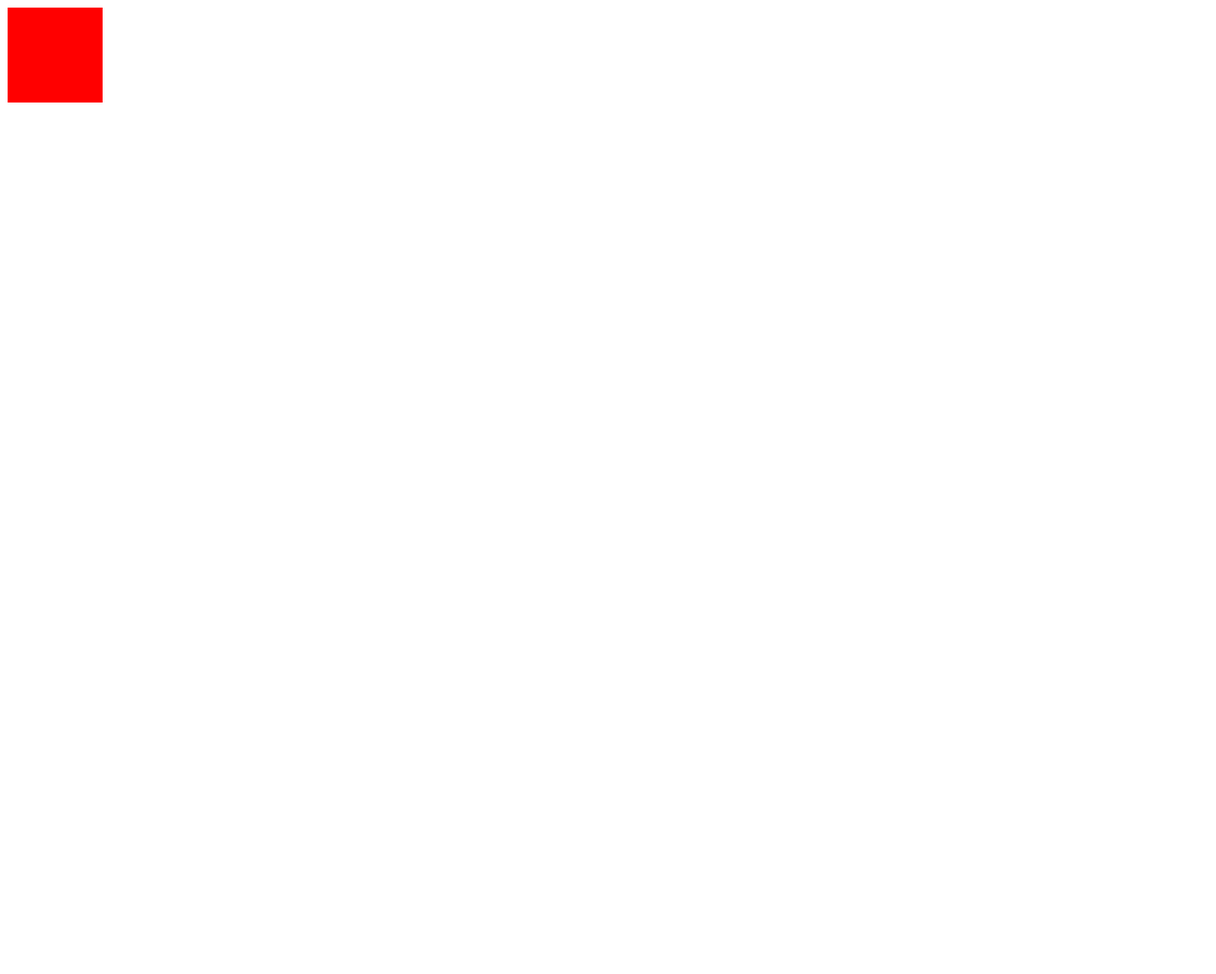
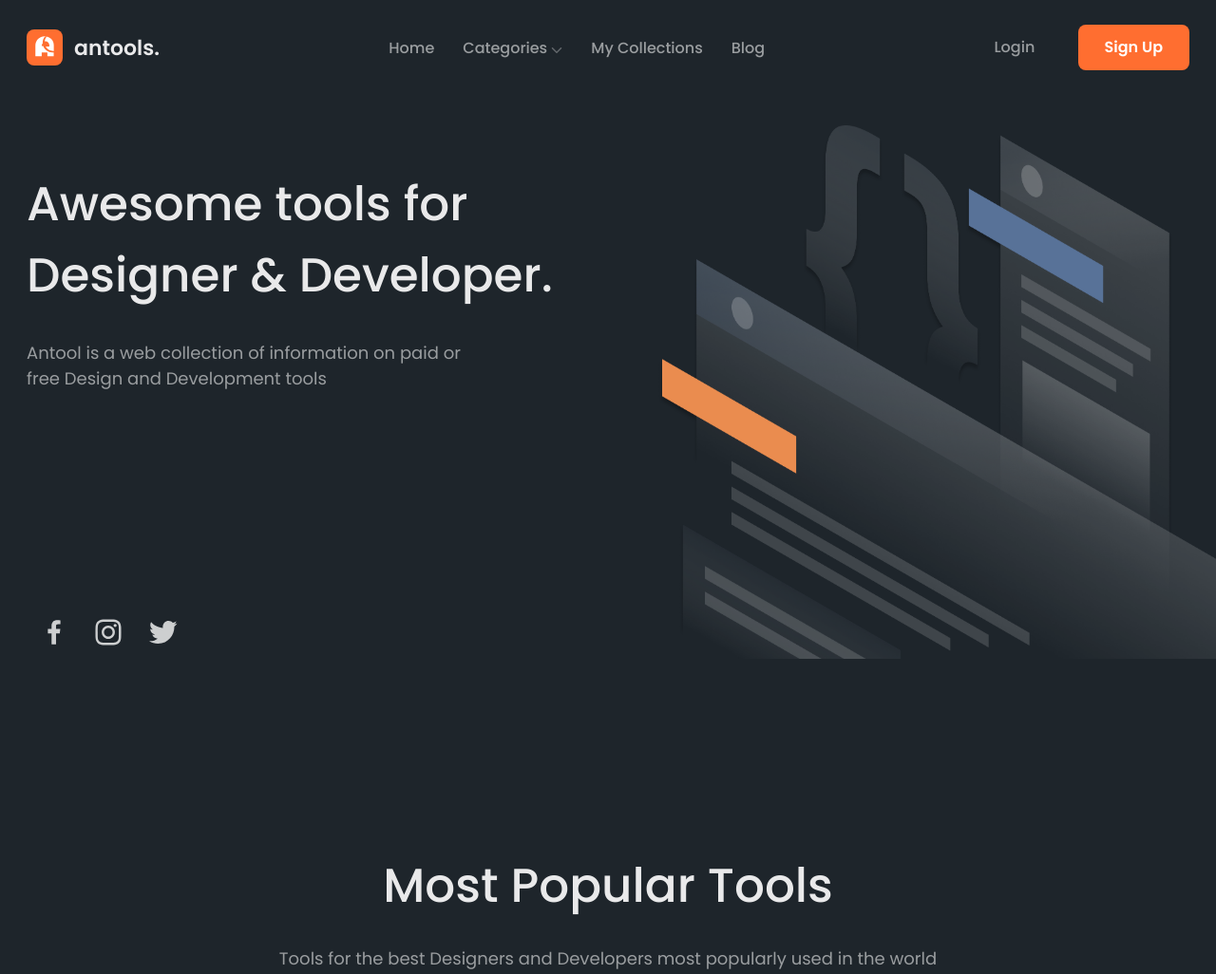
Before and after one commit to DzmitryRev/antools-html-template, a website built with Vite: page index.html in a window 1280 px wide. Shown: the top 1026 px of the page at 95% size. Before the commit the page ends 800 px from the top, so only its background shows below. Built offline with nearby package versions, Linux system fonts and the light colour scheme.

Commit message:
feat: implement hero section (without input)

```diff
--- a/index.html
+++ b/index.html
@@ -4,12 +4,53 @@
     <meta charset="UTF-8" />
     <link rel="icon" type="image/svg+xml" href="/logo.svg" />
     <meta name="viewport" content="width=device-width, initial-scale=1.0" />
-    <title>Vite App</title>
+    <title>antools.</title>
   </head>
   <body>
-    <div class="test">
+    <div class="container">
+      <div class="hero">
+        <header class="header">
+          <div class="header__logo-container">
+            <img class="header__logo-img" src="./assets/logo.svg" alt="logo" />
+            <h1 class="header__logo-title">antools.</h1>
+          </div>
+          <nav class="header__nav">
+            <a href="/#" class="header__nav-item">Home</a>
+            <a href="/#" class="header__nav-item"
+              >Categories
+              <img src="./assets/arrow-down.svg" alt="arrow down" />
+            </a>
+            <a href="/#" class="header__nav-item">My Collections</a>
+            <a href="/#" class="header__nav-item">Blog</a>
+          </nav>
+          <div>
+            <a href="/#" class="header__nav-item">Login</a>
+            <button class="header__sign-up-button button__orange">Sign Up</button>
+          </div>
+        </header>
+        <div class="hero__preview">
+          <h2 class="hero__preview-title title">Awesome tools for Designer & Developer.</h2>
+          <p class="hero__preview-description description">
+            Antool is a web collection of information on paid or free Design and Development tools
+          </p>
+        </div>
+        <div class="hero__social-container">
+          <img class="hero__social-item" src="./assets/sm-facebook.svg" alt="facebook" />
+          <img class="hero__social-item" src="./assets/sm-instagram.svg" alt="instagram" />
+          <img class="hero__social-item" src="./assets/sm-twitter.svg" alt="twitter" />
+        </div>
+        <img class="hero__bcg-img" src="./assets/hero-bcg-img.png" alt="" />
+      </div>
+      <div class="popular">
+        <h2 class="popular__title title">Most Popular Tools</h2>
+        <p class="popular__description description">
+          Tools for the best Designers and Developers most popularly used in the world
+        </p>
+        <div class="popular__grid"></div>
+        <button class="popular__load-more button__ghost">Load more</button>
+      </div>
+    </div>
 
-    </div>
     <script type="module" src="/main.js"></script>
   </body>
 </html>
--- a/main.js
+++ b/main.js
@@ -1 +1 @@
-import "./styles/style.css";
+import "./styles/style.scss";
--- a/package.json
+++ b/package.json
@@ -9,6 +9,7 @@
     "preview": "vite preview"
   },
   "devDependencies": {
+    "sass": "^1.57.1",
     "vite": "^4.0.0"
   }
 }
--- /dev/null
+++ b/styles/_mixins.scss
@@ -0,0 +1,14 @@
+@mixin text($fz, $fw, $col, $opa: 1) {
+    font: {
+        size: $fz;
+        weight: $fw;
+    }
+    color: $col;
+    opacity: $opa;
+}
+
+@mixin button($fz, $lh ,$pv, $ph) {
+    font-size: $fz;
+    line-height: $lh;
+    padding: $pv $ph;
+}
--- /dev/null
+++ b/styles/_vars.scss
@@ -0,0 +1,4 @@
+$orange: #FF6E30;
+$primary-grey: #1E252B;
+$light-grey: #283036;
+$caret-color: #837A93;
--- /dev/null
+++ b/styles/button.scss
@@ -0,0 +1,14 @@
+@import "./vars";
+
+%border {
+    border-radius: 8px;
+}
+
+.button {
+    &__orange {
+        @extend %border;
+        background: $orange;
+        color: #fff;
+        font-weight: 600;
+    }
+}
--- /dev/null
+++ b/styles/container.scss
@@ -0,0 +1,4 @@
+.container {
+    max-width: 1224px;
+    margin: 0 auto;
+}
--- /dev/null
+++ b/styles/header.scss
@@ -0,0 +1,37 @@
+@import "./vars";
+@import "./mixins";
+
+.header {
+    display: flex;
+    justify-content: space-between;
+    margin-bottom: 104px;
+    &__logo {
+        &-container {
+            display: flex;
+            align-items: center;
+        }
+        &-img {
+            margin-right: 12px;
+        }
+        &-title {
+            @include text(22px, 600, #fff, 0.9);
+        }
+    }
+
+    &__nav {
+        display: flex;
+        align-items: center;
+        &-item {
+            @include text(16px, 500, #fff, 0.55);
+            margin-right: 30px;
+            &:last-of-type {
+                margin: 0;
+            }
+        }
+    }
+
+    &__sign-up-button {
+        @include button(16px, 24px, 12px, 28px);
+        margin-left: 41px;
+    }
+}
--- /dev/null
+++ b/styles/hero.scss
@@ -0,0 +1,40 @@
+@import "./mixins";
+
+.hero {
+    padding-top: 26px;
+    margin-bottom: 200px;
+
+    &__bcg-img {
+        position: absolute;
+        top: 132px;
+        right: 0;
+        width: 587px;
+    }
+
+    &__preview {
+        margin-bottom: 110px;
+        &-title {
+            width: 600px;
+            margin-bottom: 30px;
+        }
+        &-description {
+            width: 487px;
+            margin-bottom: 224px;
+        }
+    }
+
+    &__social {
+        &-container {
+            display: flex;
+            padding: 12px;
+            width: fit-content;
+        }
+        &-item {
+            margin-right: 22px;
+            cursor: pointer;
+            &:last-of-type {
+                margin-right: 0;
+            }
+        }
+    }
+}
--- /dev/null
+++ b/styles/popular.scss
@@ -0,0 +1,10 @@
+.popular {
+    &__title {
+        text-align: center;
+        margin-bottom: 25px;
+    }
+    &__description {
+        text-align: center;
+        margin-bottom: 90px;
+    }
+}
--- /dev/null
+++ b/styles/style.scss
@@ -0,0 +1,37 @@
+@import url("https://fonts.googleapis.com/css2?family=Poppins:wght@400;500;600&display=swap");
+//root
+@import "./vars";
+@import "./container.scss";
+//pages
+@import "./hero.scss";
+@import "./popular.scss";
+//components
+@import "./header.scss";
+@import "./button.scss";
+@import "./texts.scss";
+
+*,
+*::after,
+*::before {
+    box-sizing: border-box;
+    margin: 0;
+    padding: 0;
+    cursor: default;
+}
+
+body {
+    font-family: "Poppins", sans-serif;
+    text-rendering: optimizeLegibility;
+    background: $primary-grey;
+}
+
+button {
+    border: none;
+    font-family: inherit;
+    cursor: pointer;
+}
+
+a {
+    cursor: pointer;
+    text-decoration: none;
+}
--- /dev/null
+++ b/styles/texts.scss
@@ -0,0 +1,7 @@
+.title {
+    @include text(50px, 500, #fff, 0.9);
+}
+
+.description {
+    @include text(18px, 400, #fff, 0.55);
+}
```
Also changed, not shown: assets/arrow-down.svg (added), assets/hero-bcg-img.png (added), assets/logo.svg (added), assets/sm-facebook.svg (added), assets/sm-instagram.svg (added), assets/sm-twitter.svg (added), styles/style.css (deleted), 1 other file.
